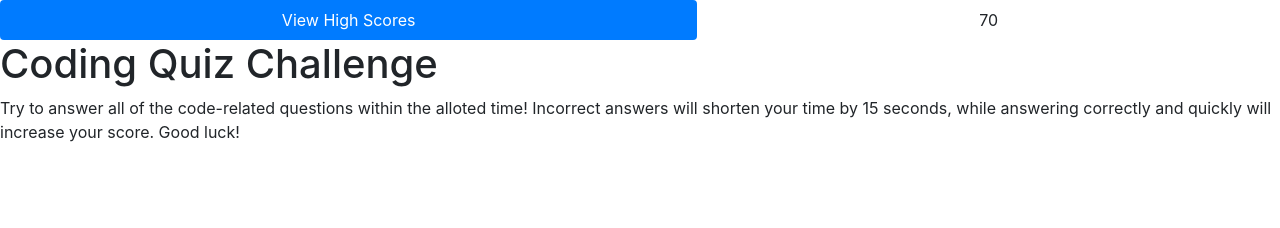
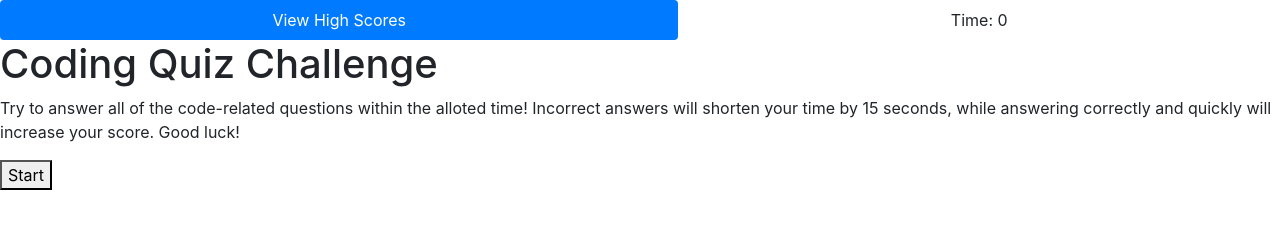
Before and after one commit to AnnaliisaS/code-quiz, a plain HTML site: page index.html in a window 1280 px wide. Drawn offline with nearby package versions, Linux system fonts and the light colour scheme.

Commit message:
made the intro hidden upon pressing start button

```diff
--- a/index.html
+++ b/index.html
@@ -17,12 +17,13 @@
       <a class="nav-link" id="time">Time: 0</a>
     </li>
   </ul>
-  <form id="intro">
+  <div id="intro">
     <h1>Coding Quiz Challenge</h1>
     <p>Try to answer all of the code-related questions within the alloted time! Incorrect answers will
       shorten your time by 15 seconds, while answering correctly and quickly will increase your score. Good luck!
     </p>
-  </form>
+    <button id="start">Start</button>
+  </div>
 
 <script src="./questions.js"></script>
 <script src="https://code.jquery.com/jquery-3.4.1.slim.min.js" integrity="sha384-J6qa4849blE2+poT4WnyKhv5vZF5SrPo0iEjwBvKU7imGFAV0wwj1yYfoRSJoZ+n" crossorigin="anonymous"></script>
--- a/questions.js
+++ b/questions.js
@@ -1,6 +1,11 @@
+let button = document.getElementById('start');
+
+button.addEventListener('click', function () {
+    event.preventDefault();
+    document.querySelector('#intro').setAttribute('hidden', true);
     let time = 75;
-var timer = setInterval(function() {
-    if(time>0) {
+    var timer = setInterval(function () {
+        if (time > 0) {
             time--;
             document.getElementById('time').textContent = time;
         } else {
@@ -8,6 +13,7 @@ var timer = setInterval(function() {
             clearInterval(timer);
         }
     }, 1000);
+})
 
 const questions = [
     {
```
Lines whose indentation alone changed are shown as unchanged.
